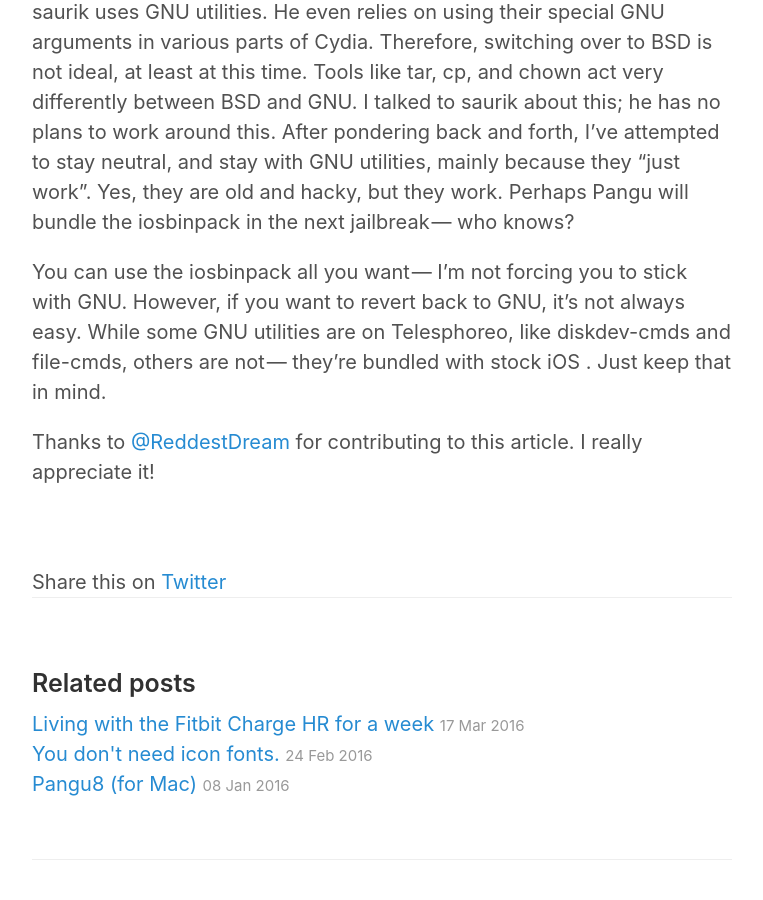
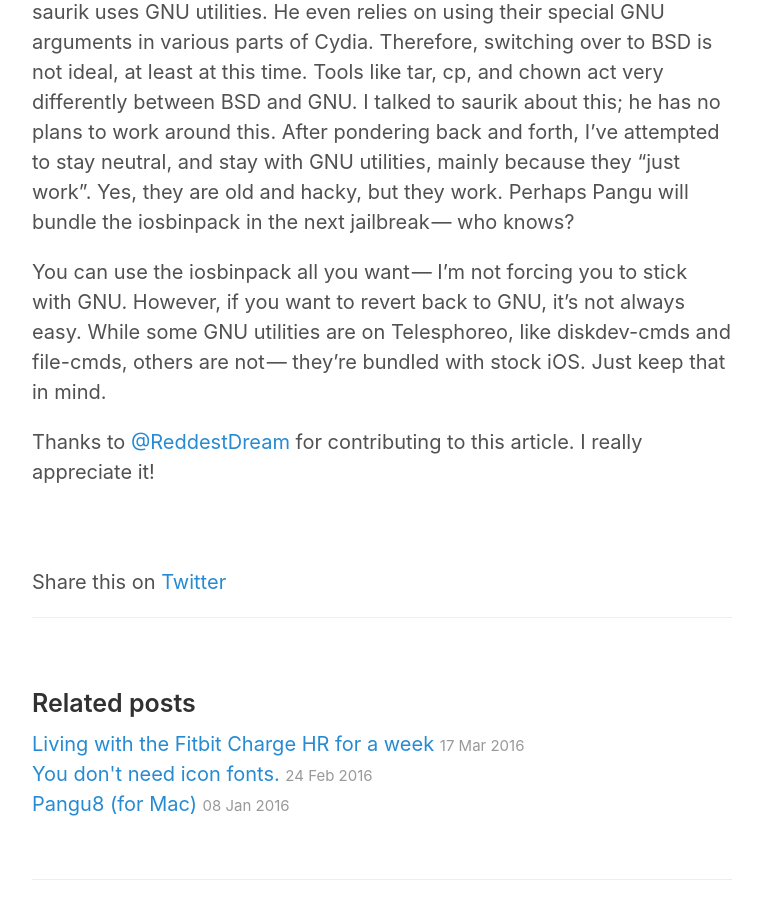
Before and after one commit to citrusui/bbq-quest, a Jekyll site: the page built from _posts/2016-03-27-gnu-vs-bsd-utilities on-ios.md, in a window 1280 px wide and 900 px high, scrolled down 1546 px. Shown: the whole window, without its empty margins (258-1021 px from the left). Built offline with Jekyll 4.4.1, drawn with Linux system fonts in a browser that asks for light colours.

Commit message:
Improve share footer, fix typo

```diff
--- a/_includes/share.html
+++ b/_includes/share.html
@@ -1,3 +1 @@
-<div>
-    Share this on <a href="https://twitter.com/intent/tweet?text={{ page.title }}&url={{ site.url }}{{ page.url }}&via={{ site.twitter }}&related={{ site.twitter }}" rel="nofollow" target="_blank" title="Share on Twitter">Twitter</a>
-</div>
+<p>Share this on <a href="https://twitter.com/intent/tweet?text={{ page.title }}&url={{ site.url }}{{ page.url }}&via={{ site.twitter }}&related={{ site.twitter }}" rel="nofollow" target="_blank" title="Share on Twitter">Twitter</a></p>
--- a/_posts/2016-03-27-gnu-vs-bsd-utilities on-ios.md
+++ b/_posts/2016-03-27-gnu-vs-bsd-utilities on-ios.md
@@ -32,6 +32,6 @@
 
 GNU and BSD utilities are slightly, but very different. As I said above, saurik uses GNU utilities. He even relies on using their special GNU arguments in various parts of Cydia. Therefore, switching over to BSD is not ideal, at least at this time. Tools like tar, cp, and chown act very differently between BSD and GNU. I talked to saurik about this; he has no plans to work around this. After pondering back and forth, I’ve attempted to stay neutral, and stay with GNU utilities, mainly because they “just work”. Yes, they are old and hacky, but they work. Perhaps Pangu will bundle the iosbinpack in the next jailbreak — who knows?
 
-You can use the iosbinpack all you want — I’m not forcing you to stick with GNU. However, if you want to revert back to GNU, it’s not always easy. While some GNU utilities are on Telesphoreo, like diskdev-cmds and file-cmds, others are not — they’re bundled with stock iOS . Just keep that in mind.
+You can use the iosbinpack all you want — I’m not forcing you to stick with GNU. However, if you want to revert back to GNU, it’s not always easy. While some GNU utilities are on Telesphoreo, like diskdev-cmds and file-cmds, others are not — they’re bundled with stock iOS. Just keep that in mind.
 
 Thanks to [@ReddestDream](https://twitter.com/ReddestDream) for contributing to this article. I really appreciate it!
```
